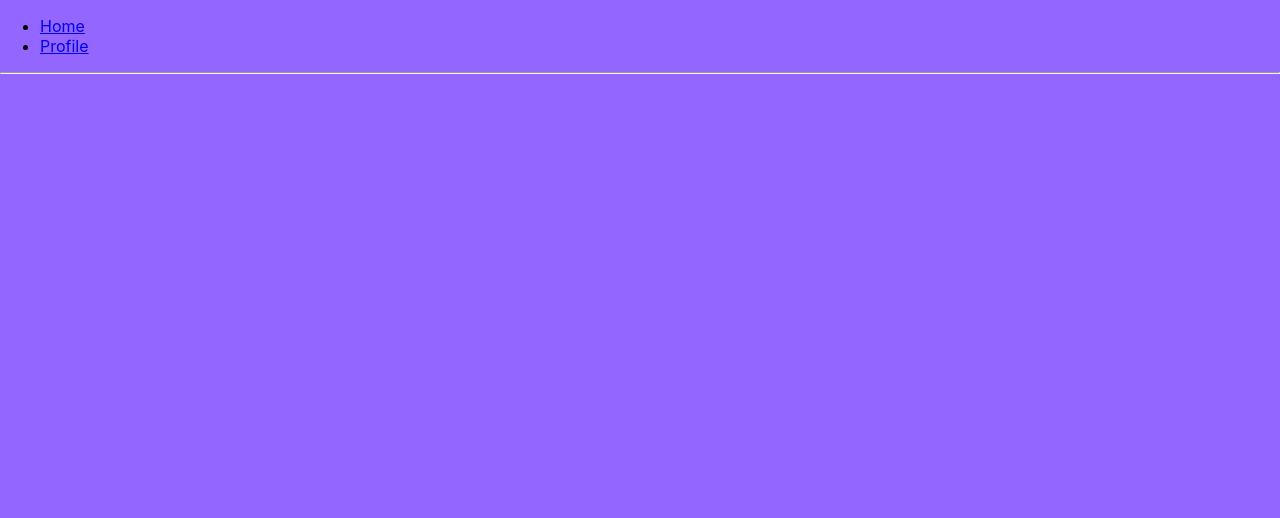
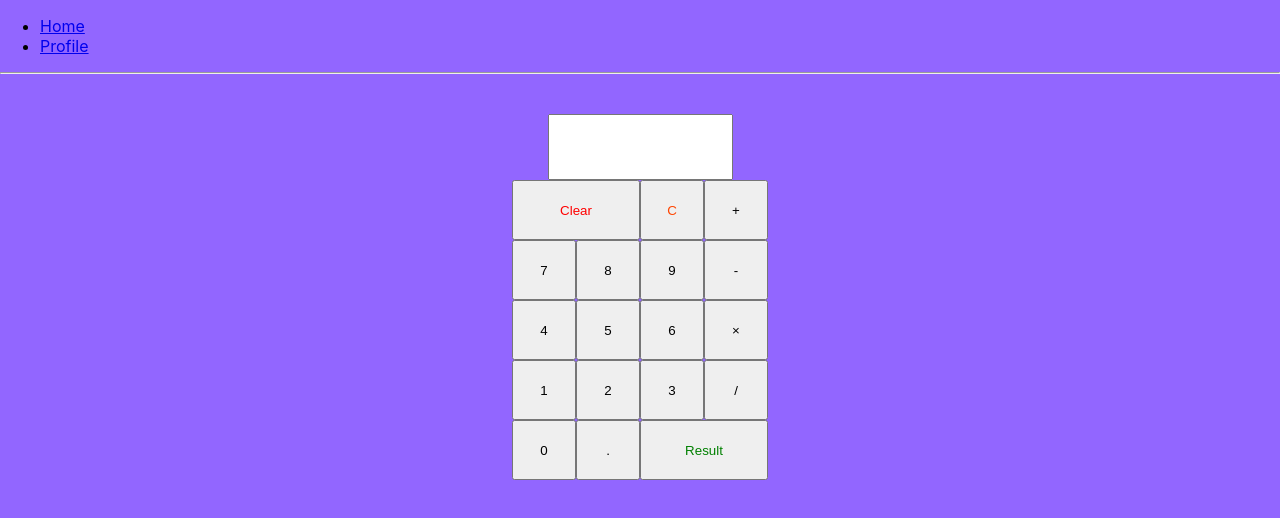
Before and after one commit to Vijay-shankar-08/React-Practice, a React (Create React App) app: page /bigcalc in a window 1280 px wide. Shown: the top 518 px of the page. Built offline with nearby package versions, Linux system fonts and the light colour scheme.

Commit message:
updated caculator task

```diff
--- a/src/App.js
+++ b/src/App.js
@@ -21,6 +21,7 @@ import Refparent from './components/Refparent'
 import Mytask from './components/Mytask'
 import Todo from './components/Todo'
 import Calculator from './components/Calculator';
+import NextCalculator from './components/NextCalculator'
 
 // const Profile = lazy(() => import('./components/Profile'))
 // const Dashboard = lazy(() => import('./components/Dasboard'))
@@ -41,13 +42,11 @@ class App extends Component {
           <hr />
           <Switch>
             <Route path='/dashboard' component={Dashboard}></Route>
-            <Route  exact path='/'>
-              <Home />
-            </Route>
+
             <Route path='/profile'>
               <Profile />
             </Route>
-            <Route path='/timer'>
+          <Route path='/timer'>
               <Timer name="Timer" />
             </Route>
             <Route path='/state'>
@@ -101,6 +100,12 @@ class App extends Component {
             <Route path='/calc'>
               <Calculator />
             </Route>
+            <Route  path='/bigcalc'>
+              <NextCalculator />
+            </Route>
+            <Route  path='/'>
+              <Home />
+            </Route>
           </Switch>
         </div>
       </Router>
--- /dev/null
+++ b/src/components/Calc.css
@@ -0,0 +1,32 @@
+.calc-app {
+    margin: 0 auto;
+    margin-top: 40px;
+    width: 256px;
+    text-align: center;
+  }
+
+  .keypad {
+    display: grid;
+    grid-template-columns: repeat(4, 1fr);
+    grid-auto-rows: minmax(60px, auto);
+  }
+
+  input[type="text"] {
+    height: 60px;
+  }
+
+  #clear {
+    grid-column: 1/3;
+    grid-row: 1;
+    color: red;
+  }
+
+  #result {
+    grid-column: 3/5;
+    grid-row: 5;
+    color: green;
+  }
+
+  #backspace {
+    color: orangered;
+  }
--- a/src/components/ListItems.js
+++ b/src/components/ListItems.js
@@ -1,4 +1,5 @@
 import React from 'react';
+import PropTypes from 'prop-types';
 import './ListItems.css';
 import { FontAwesomeIcon } from '@fortawesome/react-fontawesome'
 
@@ -27,4 +28,18 @@ function ListItems(props) {
 
 }
 
+ListItems.prototype = {
+    setUpdate: PropTypes.func.isRequired,
+    deleteItem: PropTypes.func.isRequired,
+    items: PropTypes.arrayOf(
+        PropTypes.oneOfType([
+            PropTypes.number,
+            PropTypes.string,
+        ])
+    ),
+
+}
+
+
+
 export default ListItems;
--- /dev/null
+++ b/src/components/NextCalculator.js
@@ -0,0 +1,96 @@
+import React, { useState, useEffect, useRef } from "react";
+import "./Calc.css";
+
+function NextCalculator() {
+  const [result, setResult] = useState("");
+  const inputRef = useRef(null);
+
+//   useEffect(() => inputRef.current.focus());
+
+  function handleClick(e) {
+    setResult(result.concat(e.target.name));
+  }
+
+  function backspace() {
+    setResult(result.slice(0, -1));
+  }
+
+  function clear() {
+    setResult("");
+  }
+
+  function calculate() {
+    try {
+      setResult(eval(result).toString());
+    } catch (error) {
+      setResult("Error");
+    }
+  }
+
+  return (
+    <div className="calc-app">
+      <from>
+        <input type="text" value={result} ref={inputRef} />
+      </from>
+
+      <div className="keypad">
+        <button id="clear" onClick={clear}>
+          Clear
+        </button>
+        <button id="backspace" onClick={backspace}>
+          C
+        </button>
+        <button name="+" onClick={handleClick}>
+          +
+        </button>
+        <button name="7" onClick={handleClick}>
+          7
+        </button>
+        <button name="8" onClick={handleClick}>
+          8
+        </button>
+        <button name="9" onClick={handleClick}>
+          9
+        </button>
+        <button name="-" onClick={handleClick}>
+          -
+        </button>
+        <button name="4" onClick={handleClick}>
+          4
+        </button>
+        <button name="5" onClick={handleClick}>
+          5
+        </button>
+        <button name="6" onClick={handleClick}>
+          6
+        </button>
+        <button name="*" onClick={handleClick}>
+          &times;
+        </button>
+        <button name="1" onClick={handleClick}>
+          1
+        </button>
+        <button name="2" onClick={handleClick}>
+          2
+        </button>
+        <button name="3" onClick={handleClick}>
+          3
+        </button>
+        <button name="/" onClick={handleClick}>
+          /
+        </button>
+        <button name="0" onClick={handleClick}>
+          0
+        </button>
+        <button name="." onClick={handleClick}>
+          .
+        </button>
+        <button id="result" onClick={calculate}>
+          Result
+        </button>
+      </div>
+    </div>
+  );
+}
+
+export default NextCalculator;
```
Also changed, not shown: src/components/UndoRedo.js (added, +43 -0 lines).
